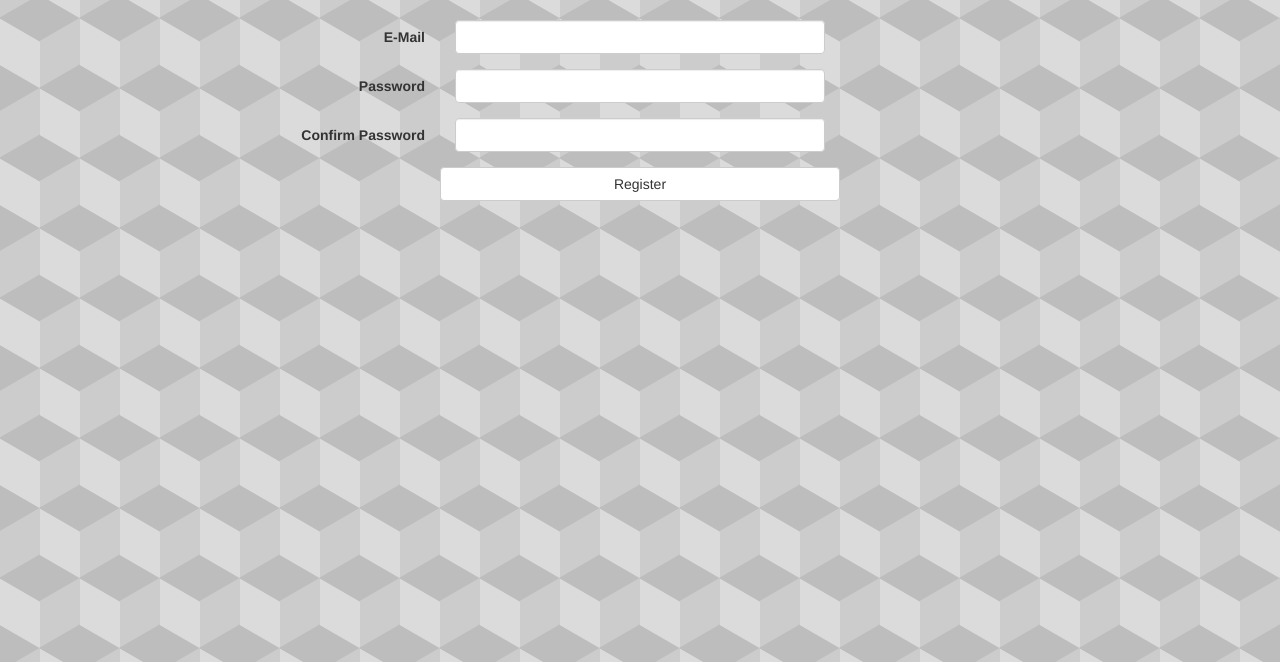
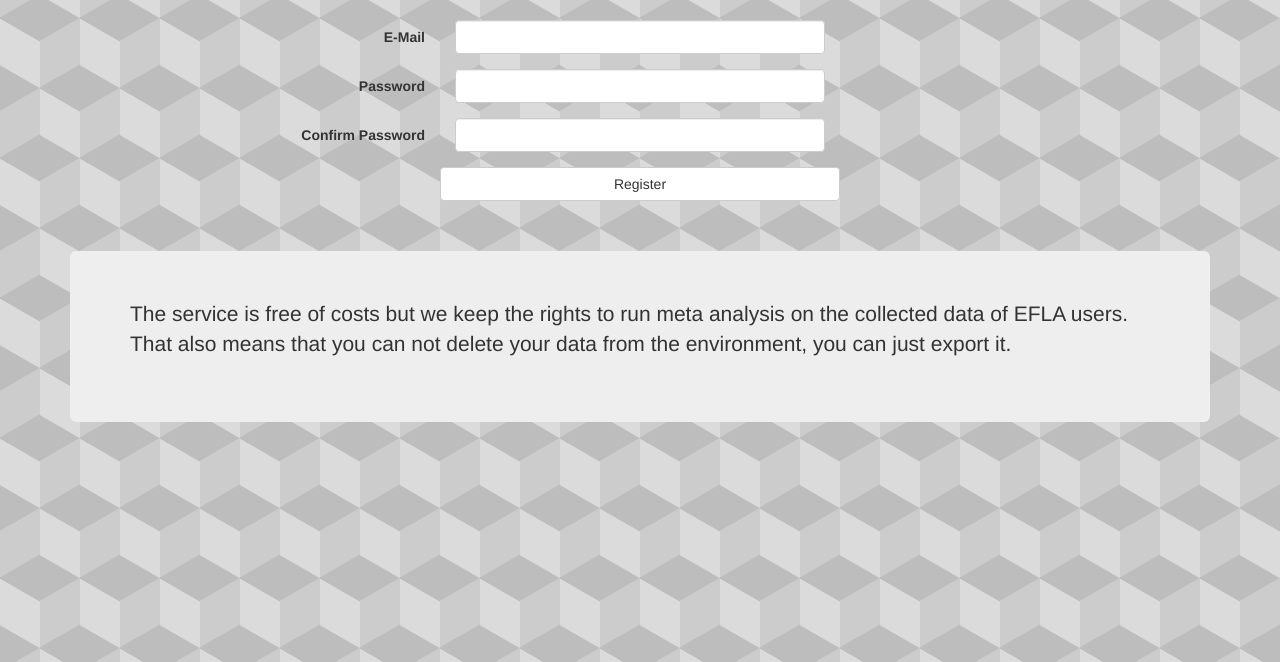
Before and after one commit to yeldiRium/st3k101, a Python web app: template websrv-flask/app/templates/home_registration.html in a window 1280 px wide. Shown: the part 52-714 px from the top of the page. Run offline with Jinja, Linux system fonts and the light colour scheme; the template is opened without the code that fills it, so the values that code supplies are empty; style sheets or scripts are compiled from the project's sources; some libraries are stand-ins or nearby versions.

Commit message:
add basic disclaimer to registration page

```diff
--- a/websrv-flask/app/templates/home_registration.html
+++ b/websrv-flask/app/templates/home_registration.html
@@ -41,5 +41,13 @@
                 </div>
             </form>
         </div>
+        <div class="jumbotron" style="margin-top: 50px;">
+            <p>
+                The service is free of costs but we keep the rights to run meta
+                analysis on the collected data of EFLA users. That also means
+                that you can not delete your data from the environment,
+                you can just export it.
+            </p>
+        </div>
     </div>
 {% endblock %}
```
